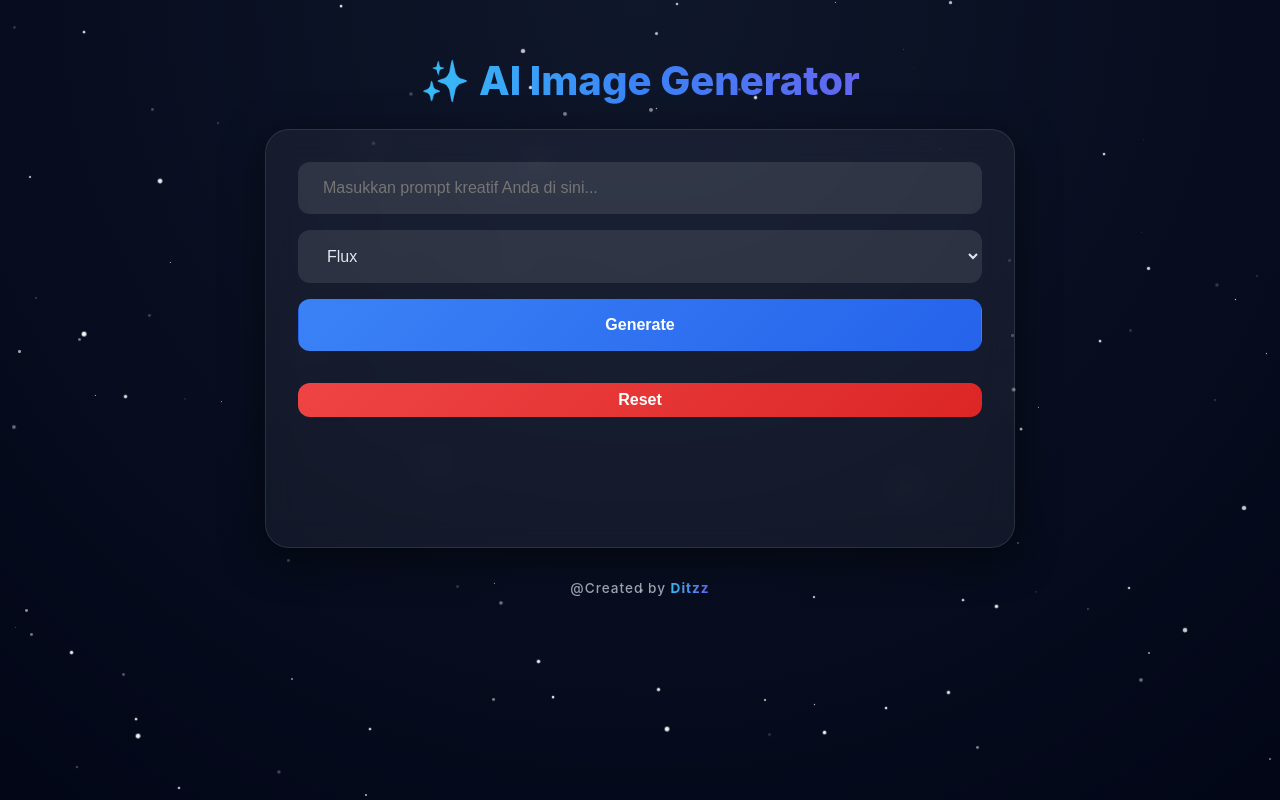
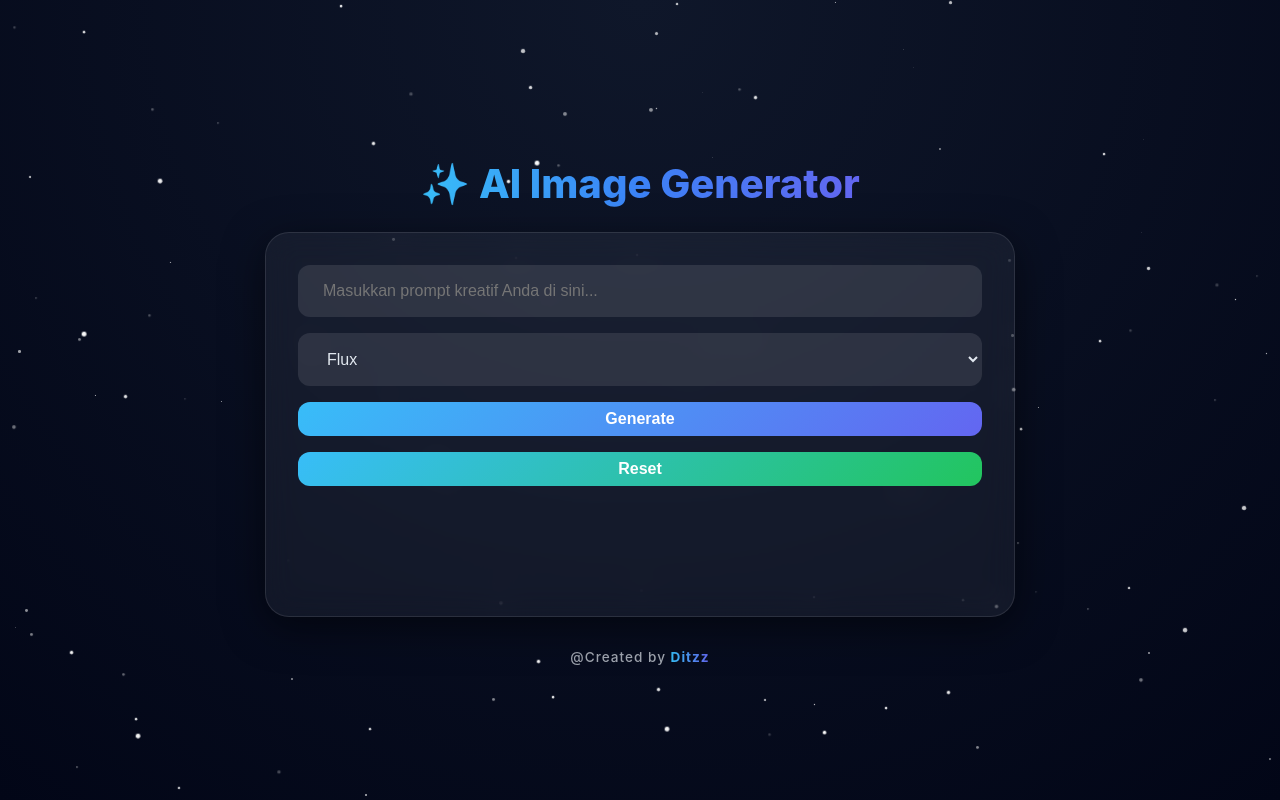
Before and after one commit to Smp-negeri-3-cicurug/ai.image.generator, a website: page public/index.html in a window 1280 px wide. Drawn offline with Linux system fonts and the light colour scheme.

Commit message:
Update style.css

```diff
--- a/public/style.css
+++ b/public/style.css
@@ -25,6 +25,27 @@
   --radius-xl: 1rem;
 }
 
+/* Tombol Generate (biru → ungu) */
+.generate-btn {
+  background: linear-gradient(135deg, var(--color-accent-blue), var(--color-accent-purple));
+  color: white;
+  font-weight: 700;
+  cursor: pointer;
+  border: none;
+  border-radius: var(--radius-md);
+  padding: var(--spacing-sm) var(--spacing-lg);
+  transition: all 0.3s ease;
+}
+
+.generate-btn:hover {
+  transform: translateY(-3px);
+  box-shadow: 0 8px 25px rgba(56, 189, 248, 0.6);
+}
+
+.generate-btn:active {
+  transform: translateY(-1px);
+  box-shadow: 0 4px 15px rgba(99, 102, 241, 0.5);
+}
 /* Spinner container */
 .spinner-container {
   display: flex;
@@ -51,26 +72,26 @@
 }
 
 /* Reset button */
+/* Tombol Reset (biru → hijau gradasi) */
 .reset-btn {
-  margin-top: var(--spacing-md);
-  padding: var(--spacing-sm) var(--spacing-lg);
+  background: linear-gradient(135deg, var(--color-accent-blue), #22c55e); /* biru → hijau */
+  color: white;
+  font-weight: 700;
+  cursor: pointer;
   border: none;
   border-radius: var(--radius-md);
-  background: linear-gradient(135deg, #ef4444, #dc2626);
-  color: white;
-  font-weight: 600;
-  cursor: pointer;
-  transition: 0.25s;
+  padding: var(--spacing-sm) var(--spacing-lg);
+  transition: all 0.3s ease;
 }
 
 .reset-btn:hover {
-  transform: translateY(-2px);
-  box-shadow: 0 6px 20px rgba(239, 68, 68, 0.6);
+  transform: translateY(-3px);
+  box-shadow: 0 8px 25px rgba(34, 197, 94, 0.6); /* shadow hijau */
 }
 
 .reset-btn:active {
-  transform: translateY(0);
-  box-shadow: 0 3px 10px rgba(220, 38, 38, 0.6);
+  transform: translateY(-1px);
+  box-shadow: 0 4px 15px rgba(56, 189, 248, 0.5); /* shadow biru */
 }
 
 /* Body & background */
@@ -82,12 +103,18 @@ body {
   display: flex;
   flex-direction: column;
   align-items: center;
-  justify-content: flex-start;
+  justify-content: center; /* Tengah sebelum generate */
   padding: var(--spacing-xl);
   position: relative;
   overflow-x: hidden;
+  transition: all 0.5s ease;
 }
 
+body.generated {
+  justify-content: flex-start;
+  padding-top: 2rem;
+  transition: all 0.5s ease;
+}
 /* Stars container */
 .stars {
   position: absolute;
@@ -139,7 +166,7 @@ h1 {
   display: flex;
   flex-direction: column;
   align-items: center;
-  transition: transform 0.3s ease;
+  transition: transform 0.3s ease, margin-top 0.5s ease;
 }
 
 .card:hover {
@@ -287,4 +314,4 @@ footer span {
     font-size: 0.8rem;
     margin-top: 1.5rem;
   }
-                              }
+  }
```
